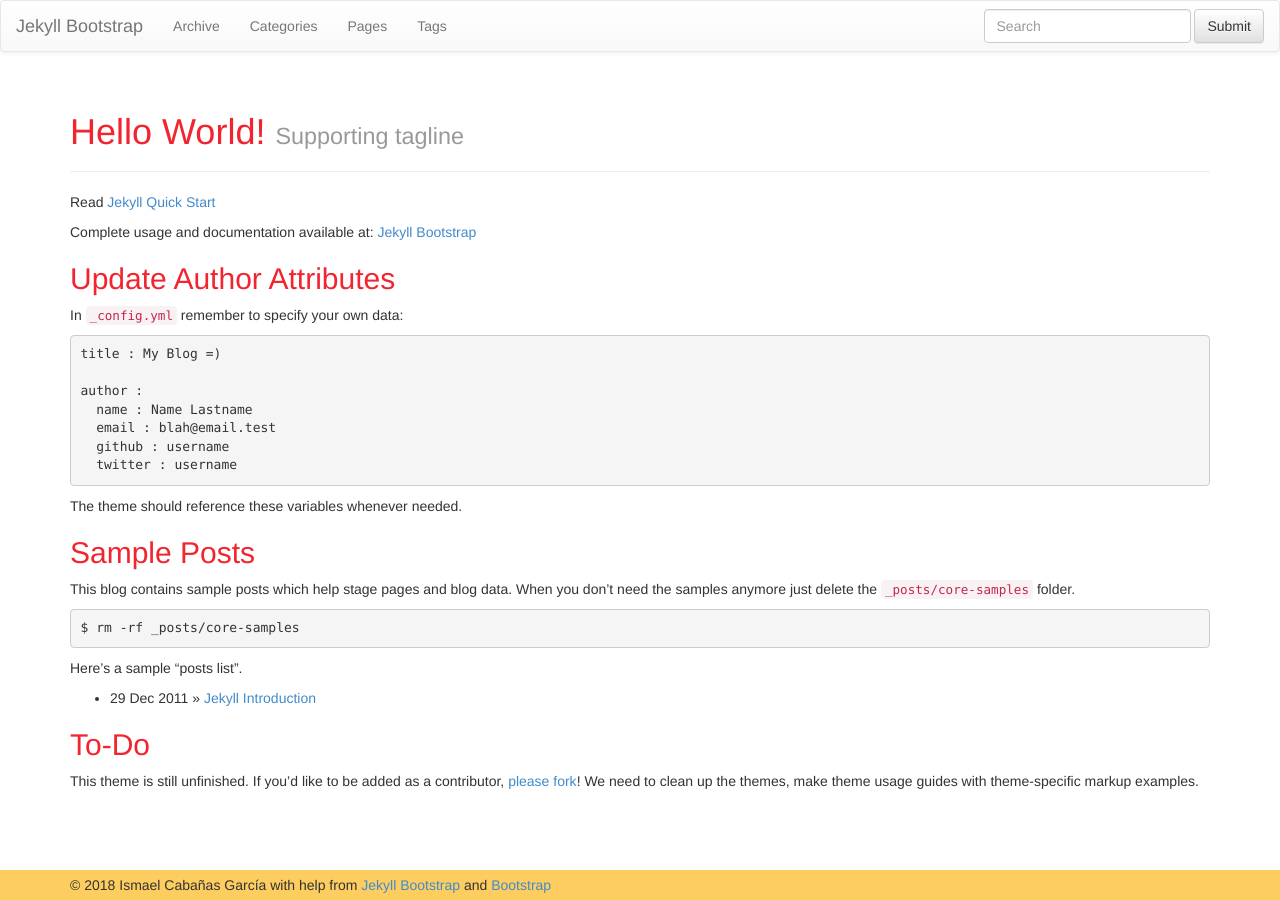
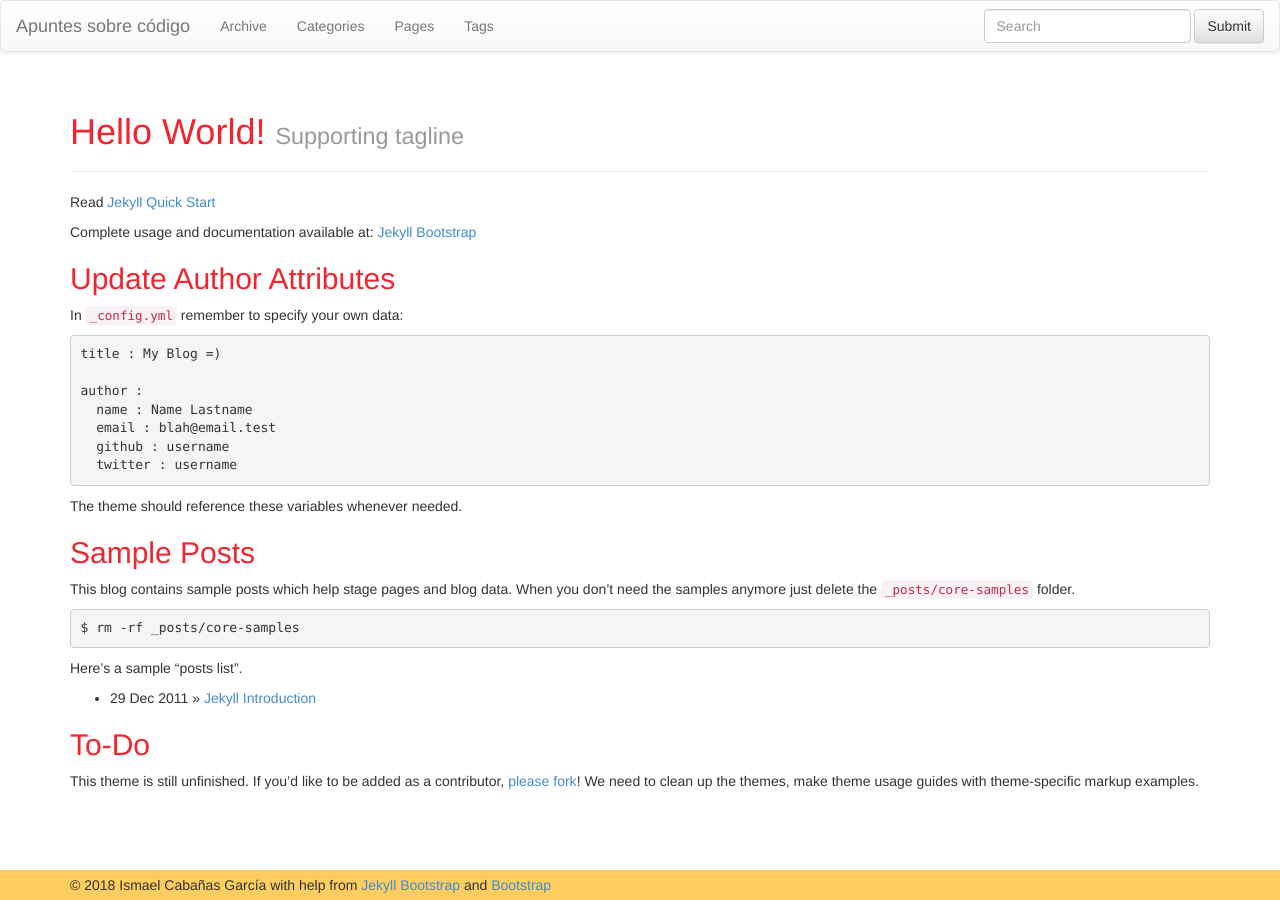
Before and after one commit to ismaelcabanas/ismaelcabanas.github.io, a Jekyll site: the page built from index.md, in a window 1280 px wide. Built offline with Jekyll 4.4.1, drawn with Linux system fonts in a browser that asks for light colours; nearby versions of some CDN libraries.

Commit message:
Update config

```diff
--- a/_config.yml
+++ b/_config.yml
@@ -8,7 +8,7 @@ highlighter: pygments
 # Themes are encouraged to use these universal variables
 # so be sure to set them if your theme uses them.
 #
-title : Jekyll Bootstrap
+title : Apuntes sobre código
 tagline: Site Tagline
 author :
   name : Ismael Cabañas García
```
